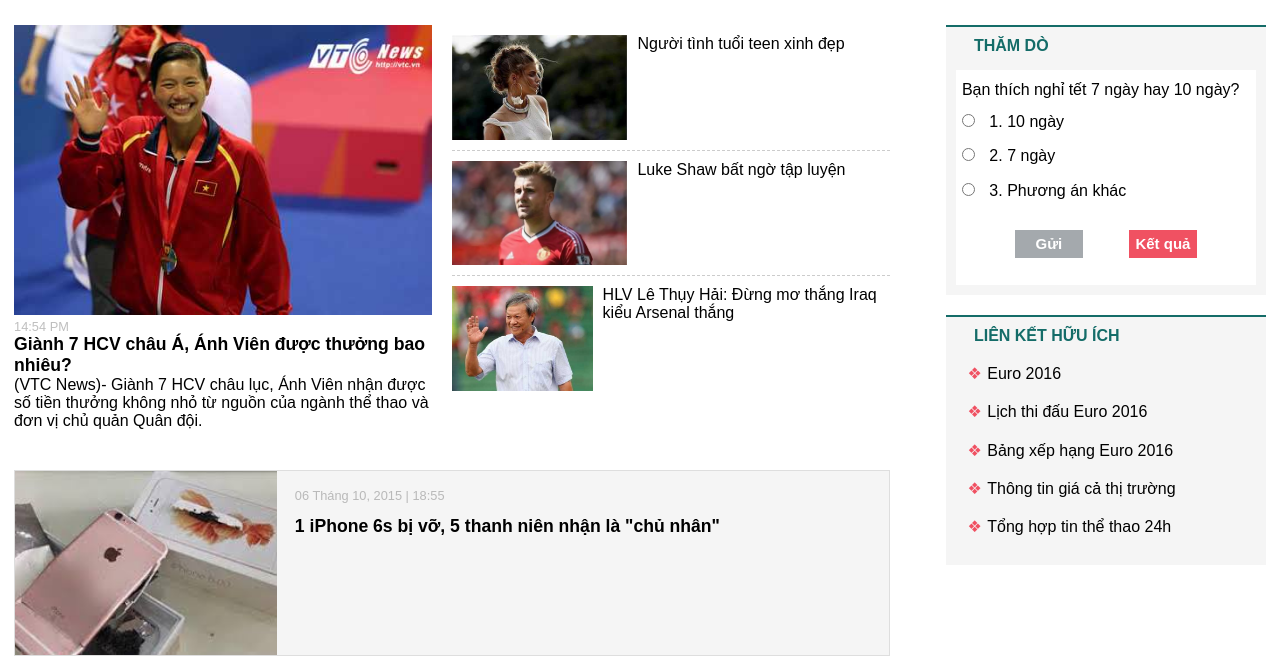
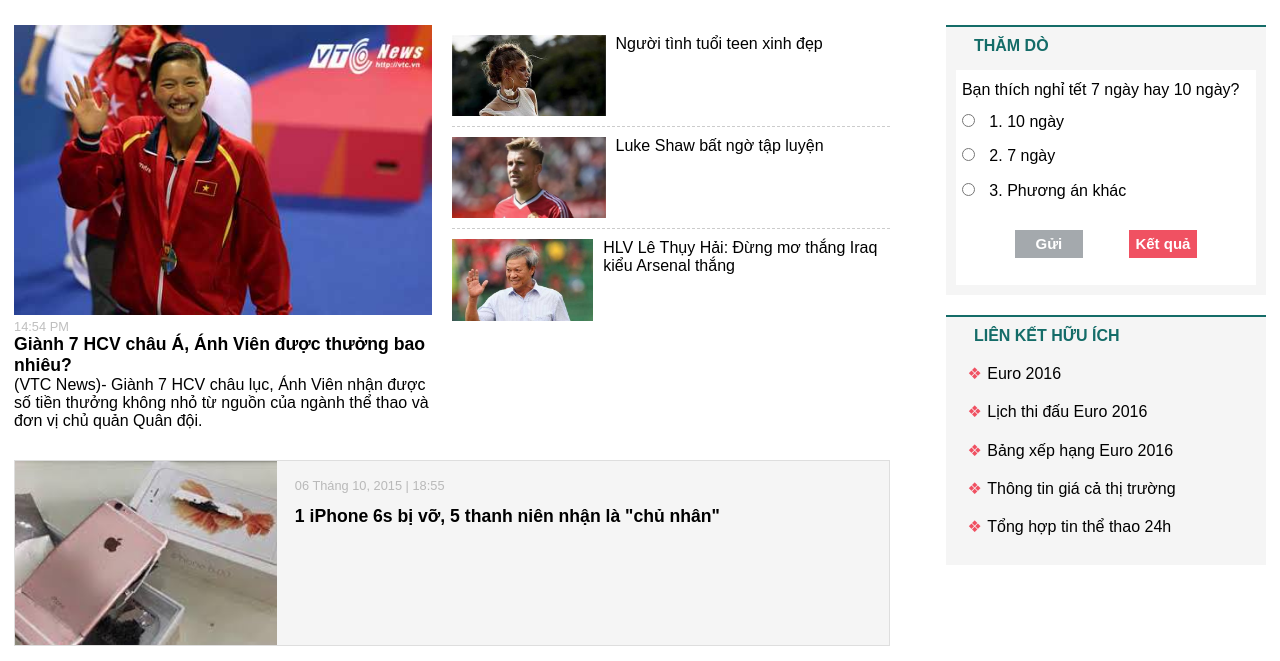
Before and after one commit to TomVietCode/college-code, a plain HTML site: page BTH4/index.html in a window 1280 px wide. Shown: the part 123-784 px from the top of the page. Drawn offline with Linux system fonts and the light colour scheme.

Commit message:
Sửa lại img

```diff
--- a/BTH4/style.css
+++ b/BTH4/style.css
@@ -115,7 +115,7 @@ img{
 }
 
 .box-up-right .right-item{
-  height: 30%;
+  height: 25%;
   display: flex;
   padding: 10px 0;
   border-bottom: 1px dashed #ccc;
@@ -126,8 +126,12 @@ img{
 }
 
 .right-item img{
-  width: 40%;
+  width: 35%;
   margin-right: 10px;
+}
+
+.right-item:last-child img{
+  width: 46%;
 }
 
 .box-down{
```
Also changed, not shown: BTH4/image/hlv-le-thuy-hai-14381182.webp (added).
